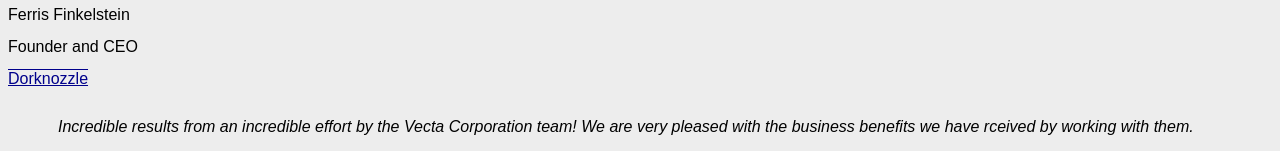
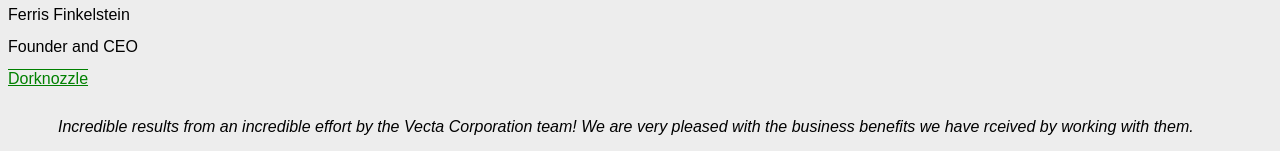
Before and after one commit to KashishDesai/CS648-Assignment-3, a plain HTML site: page part1/index.html in a window 1280 px wide. Shown: the part 649-800 px from the top of the page. Drawn offline with Linux system fonts and the light colour scheme.

Commit message:
Update
change in anchor tag color.

```diff
--- a/part1/styles/style.css
+++ b/part1/styles/style.css
@@ -25,7 +25,7 @@ body p:first-of-type::first-letter {
 }
 
 a[href^='http']:link{
-    color: darkblue;
+    color: green;
     text-decoration: underline overline;
 }
 
```
